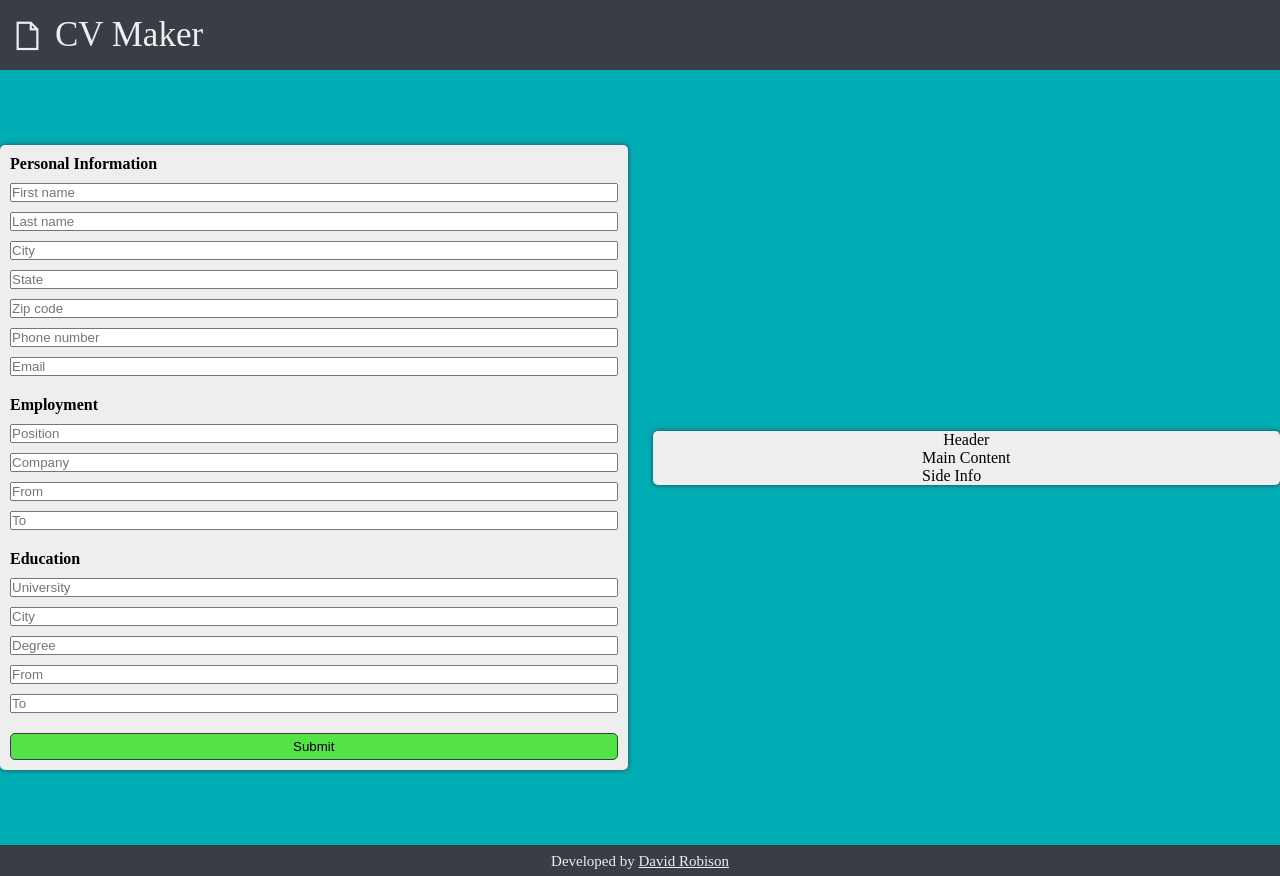
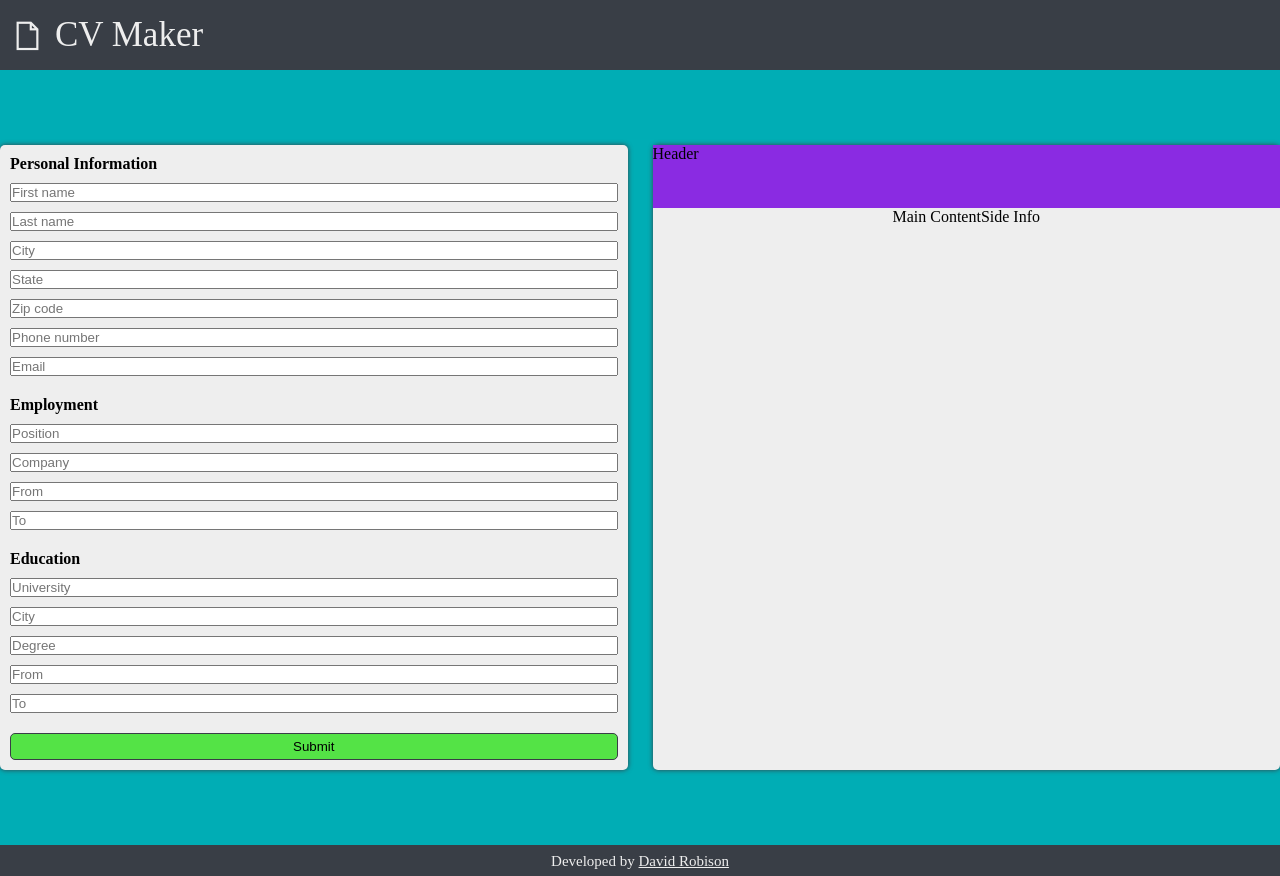
Before and after one commit to robisonwebdev/CV-Application, a React (Create React App) app: page / in a window 1280 px wide. Built offline with nearby package versions, Linux system fonts and the light colour scheme.

Commit message:
Temp style of #previewHeader, and set display of flex on #previewBody

```diff
--- a/src/styles/previewCV.css
+++ b/src/styles/previewCV.css
@@ -7,5 +7,23 @@
     background-color: var(--white);
     border-radius: 5px;
     box-shadow: 0px 0px 5px 0px var(--black);
+    height: 100%;
     width: 50vw;
 }
+
+#previewHeader {
+
+    background-color: blueviolet;
+    height: 10%;
+    width: 100%;
+}
+
+#previewBody {
+    display: flex;
+    flex-direction: row;
+    justify-content: center;
+    align-self: center;
+
+    height: 90%;
+    width: 100%;
+}
```
